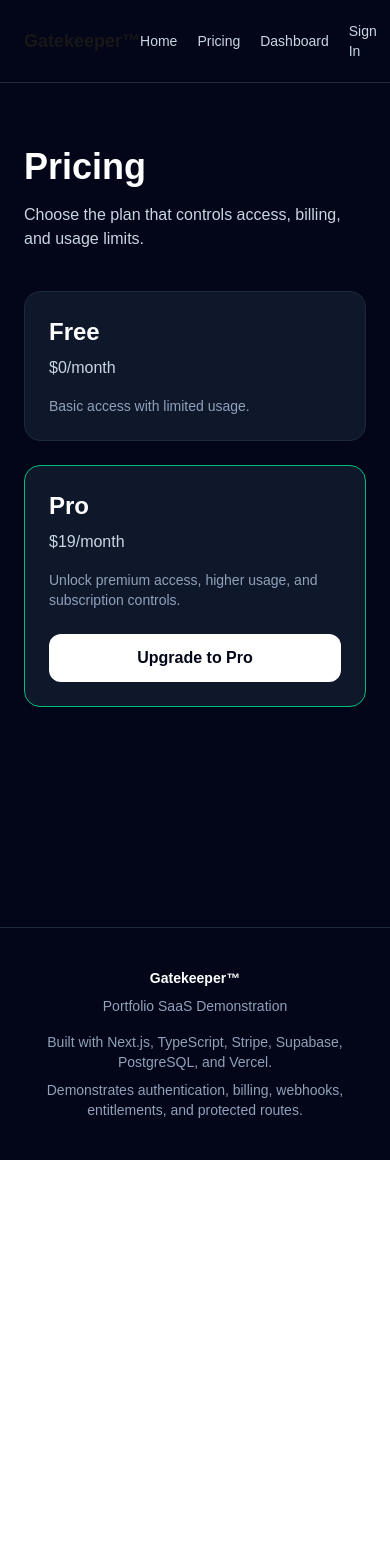
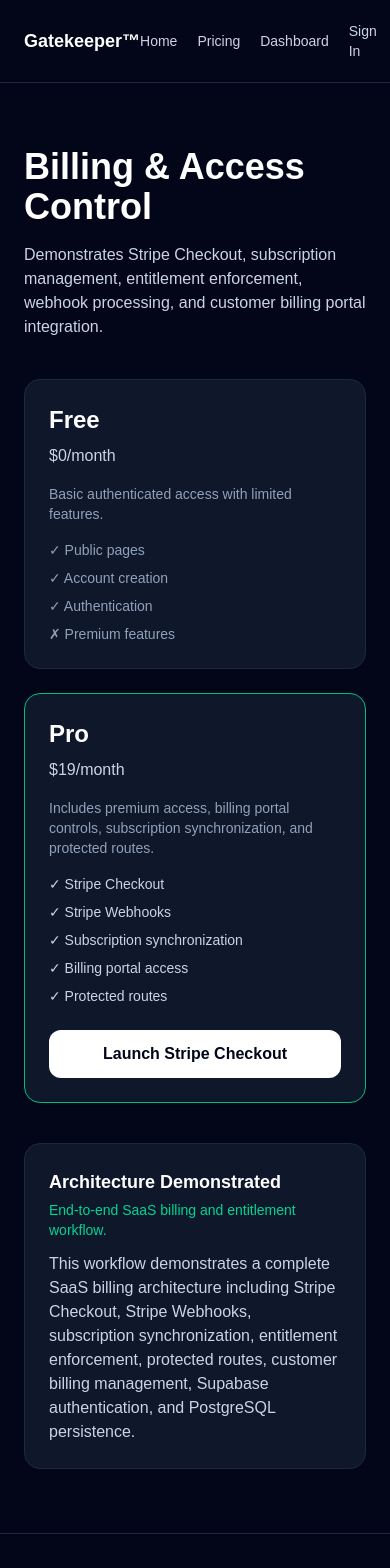
Before and after one commit to johnnythekind-ux/gatekeeper, a Next.js app: page /pricing in a window 390 px wide. Shown: the top 1568 px of the page. Before the commit the page ends 1160 px from the top, so only its background shows below. Built offline with nearby package versions, Linux system fonts and the light colour scheme.

Commit message:
Polish dashboard portfolio view

```diff
--- a/app/dashboard/page.tsx
+++ b/app/dashboard/page.tsx
@@ -24,6 +24,7 @@
 
   const plan = subscription?.plan ?? "free";
   const status = subscription?.status ?? "inactive";
+  const isActive = subscription?.status === "active";
 
   return (
     <main className="min-h-screen bg-slate-950 px-6 py-16 text-white">
@@ -40,21 +41,31 @@
           <LogoutButton />
         </div>
 
-        <div className="mt-8 rounded-2xl border border-slate-800 bg-slate-900 p-6">
-          <p className="text-sm text-slate-400">Current Plan</p>
-          <p className="mt-2 text-2xl font-bold capitalize">{plan}</p>
-          <p className="mt-2 text-sm text-slate-400">
-            Subscription status: {status}
+        <section className="mt-8 rounded-2xl border border-slate-800 bg-slate-900 p-6">
+          <p className="text-xs font-semibold uppercase tracking-widest text-emerald-400">
+            Entitlement Status
           </p>
 
+          <p className="mt-2 text-sm text-slate-400">Current Plan</p>
+
+          <div className="mt-3 flex flex-wrap items-center gap-3">
+            <span className="rounded-full bg-emerald-500/20 px-3 py-1 text-sm font-semibold uppercase text-emerald-400">
+              {plan}
+            </span>
+
+            <span className="text-sm text-slate-400">
+              Subscription status: {status}
+            </span>
+          </div>
+
           <div className="mt-6 flex flex-wrap gap-3">
-  {subscription?.status === "active" ? (
+            {isActive ? (
               <>
                 <a
                   href="/pro-feature"
                   className="inline-flex items-center rounded-xl bg-green-500 px-5 py-3 text-sm font-medium text-black transition hover:bg-green-400"
                 >
-        Access Pro Feature
+                  Access Protected Feature
                 </a>
 
                 <BillingPortalButton />
@@ -67,14 +78,47 @@
                 Upgrade to Pro
               </a>
             )}
+          </div>
+        </section>
 
-  <h2 className="mt-10 mb-6 text-xl font-semibold">
-  Portfolio Architecture Overview
+        <section className="mt-6 grid gap-4 md:grid-cols-3">
+          <div className="rounded-2xl border border-slate-800 bg-slate-900 p-5">
+            <p className="text-xs uppercase tracking-widest text-slate-500">
+              Access
+            </p>
+            <p className="mt-2 text-xl font-semibold text-emerald-400">
+              {isActive ? "Granted" : "Limited"}
+            </p>
+          </div>
+
+          <div className="rounded-2xl border border-slate-800 bg-slate-900 p-5">
+            <p className="text-xs uppercase tracking-widest text-slate-500">
+              Billing
+            </p>
+            <p className="mt-2 text-xl font-semibold text-emerald-400">
+              {isActive ? "Enabled" : "Inactive"}
+            </p>
+          </div>
+
+          <div className="rounded-2xl border border-slate-800 bg-slate-900 p-5">
+            <p className="text-xs uppercase tracking-widest text-slate-500">
+              Protection
+            </p>
+            <p className="mt-2 text-xl font-semibold text-emerald-400">
+              {isActive ? "Active" : "Restricted"}
+            </p>
+          </div>
+        </section>
+
+        <section className="mt-10">
+          <h2 className="mb-6 text-xl font-semibold">
+            Subscription Architecture Overview
           </h2>
 
-  <div className="mt-0 grid gap-4 md:grid-cols-3">
+          <div className="grid gap-4 md:grid-cols-3">
             <div className="rounded-2xl border border-slate-800 bg-slate-900 p-6">
-    <h2 className="text-lg font-bold">Subscription Infrastructure</h2>
+              <h3 className="text-lg font-bold">Billing Infrastructure</h3>
+
               <ul className="mt-4 space-y-2 text-sm text-slate-300">
                 <li>✓ Stripe Checkout</li>
                 <li>✓ Stripe Webhooks</li>
@@ -86,7 +130,8 @@
             </div>
 
             <div className="rounded-2xl border border-slate-800 bg-slate-900 p-6">
-    <h2 className="text-lg font-bold">System Architecture</h2>
+              <h3 className="text-lg font-bold">Technology Stack</h3>
+
               <div className="mt-4 space-y-2 text-sm text-slate-300">
                 <p>Frontend: Next.js + TypeScript</p>
                 <p>Auth: Supabase Auth</p>
@@ -97,17 +142,16 @@
             </div>
 
             <div className="rounded-2xl border border-slate-800 bg-slate-900 p-6">
-    <h2 className="text-lg font-bold">About This Project</h2>
+              <h3 className="text-lg font-bold">What This Demonstrates</h3>
+
               <p className="mt-4 text-sm leading-6 text-slate-300">
-      Gatekeeper is a portfolio SaaS application demonstrating subscription billing,
-      authentication, entitlement logic, webhook processing, and protected feature access.
+                Demonstrates authentication, subscription billing, Stripe
+                webhooks, entitlement enforcement, protected routes, customer
+                billing management, and production deployment workflows.
               </p>
             </div>
           </div>
-
-</div>
-
-        </div>
+        </section>
       </div>
     </main>
   );
--- a/app/layout.tsx
+++ b/app/layout.tsx
@@ -31,9 +31,9 @@
       <body className="min-h-full flex flex-col bg-slate-950 text-white">
   <header className="border-b border-slate-800 bg-slate-950">
     <div className="mx-auto flex max-w-6xl items-center justify-between px-6 py-4">
-      <a href="/" className="text-lg font-bold">
-        Gatekeeper™
-      </a>
+      <a href="/" className="text-lg font-bold text-white">
+  Gatekeeper™
+</a>
 
       <nav className="flex items-center gap-5 text-sm text-slate-300">
 
--- a/app/page.tsx
+++ b/app/page.tsx
@@ -15,8 +15,9 @@
 </p>
 
         <p className="mt-6 max-w-2xl text-lg text-slate-300">
-          SaaS billing, subscriptions, webhooks, entitlement logic, and usage
-          enforcement in one production-style infrastructure app.
+          Production-ready SaaS infrastructure demonstrating Stripe billing,
+Supabase authentication, webhook processing, entitlement enforcement,
+and protected feature access.
         </p>
 
         <div className="mt-10 flex flex-col gap-4 sm:flex-row">
--- a/app/pricing/page.tsx
+++ b/app/pricing/page.tsx
@@ -18,36 +18,68 @@
   return (
     <main className="min-h-screen bg-slate-950 px-6 py-16 text-white">
       <div className="mx-auto max-w-5xl">
-        <h1 className="text-4xl font-bold">Pricing</h1>
+        <h1 className="text-4xl font-bold">Billing & Access Control</h1>
 
-        <p className="mt-4 text-slate-300">
-          Choose the plan that controls access, billing, and usage limits.
-        </p>
+<p className="mt-4 max-w-2xl text-slate-300">
+  Demonstrates Stripe Checkout, subscription management,
+entitlement enforcement, webhook processing,
+and customer billing portal integration.
+</p>
 
         <div className="mt-10 grid gap-6 md:grid-cols-2">
           <div className="rounded-2xl border border-slate-800 bg-slate-900 p-6">
             <h2 className="text-2xl font-bold">Free</h2>
             <p className="mt-2 text-slate-300">$0/month</p>
             <p className="mt-4 text-sm text-slate-400">
-              Basic access with limited usage.
+              Basic authenticated access with limited features.
             </p>
+
+<ul className="mt-4 space-y-2 text-sm text-slate-400">
+  <li>✓ Public pages</li>
+  <li>✓ Account creation</li>
+  <li>✓ Authentication</li>
+  <li>✗ Premium features</li>
+</ul>
+
           </div>
 
           <div className="rounded-2xl border border-emerald-500 bg-slate-900 p-6">
             <h2 className="text-2xl font-bold">Pro</h2>
             <p className="mt-2 text-slate-300">$19/month</p>
             <p className="mt-4 text-sm text-slate-400">
-              Unlock premium access, higher usage, and subscription controls.
+              Includes premium access, billing portal controls,
+subscription synchronization, and protected routes.
             </p>
+
+            <ul className="mt-4 space-y-2 text-sm text-slate-300">
+  <li>✓ Stripe Checkout</li>
+  <li>✓ Stripe Webhooks</li>
+  <li>✓ Subscription synchronization</li>
+  <li>✓ Billing portal access</li>
+  <li>✓ Protected routes</li>
+</ul>
 
             <button
               onClick={handleCheckout}
               className="mt-6 w-full rounded-xl bg-white px-4 py-3 font-semibold text-slate-950"
             >
-              Upgrade to Pro
+              Launch Stripe Checkout
             </button>
           </div>
         </div>
+        <div className="mt-10 rounded-2xl border border-slate-800 bg-slate-900 p-6">
+  <h3 className="text-lg font-semibold">
+  Architecture Demonstrated
+</h3>
+
+<p className="mt-1 text-sm text-emerald-400">
+  End-to-end SaaS billing and entitlement workflow.
+</p>
+
+<p className="mt-3 text-slate-300">
+  This workflow demonstrates a complete SaaS billing architecture including Stripe Checkout, Stripe Webhooks, subscription synchronization, entitlement enforcement, protected routes, customer billing management, Supabase authentication, and PostgreSQL persistence.
+</p>
+</div>
       </div>
     </main>
   );
```
Lines whose indentation alone changed are shown as unchanged.
